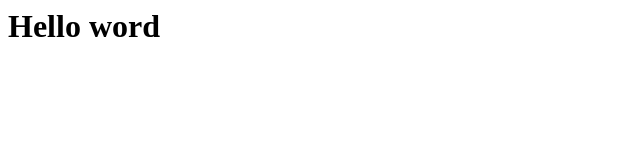
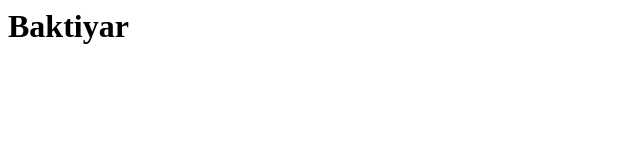
Before and after one commit to dbaktiyar/homework-1, a plain HTML site: page untitled.html in a window 1280 px wide. Shown: the whole page, without its empty margins (0-640 px from the left). Drawn offline with Linux system fonts and the light colour scheme.

Commit message:
Change text

```diff
--- a/untitled.html
+++ b/untitled.html
@@ -4,6 +4,6 @@
 		<title>Document</title>
 	</head>
 	<body>
-		<h1>Hello word</h1>
+		<h1>Baktiyar</h1>
 	</body>
 </html>
```
